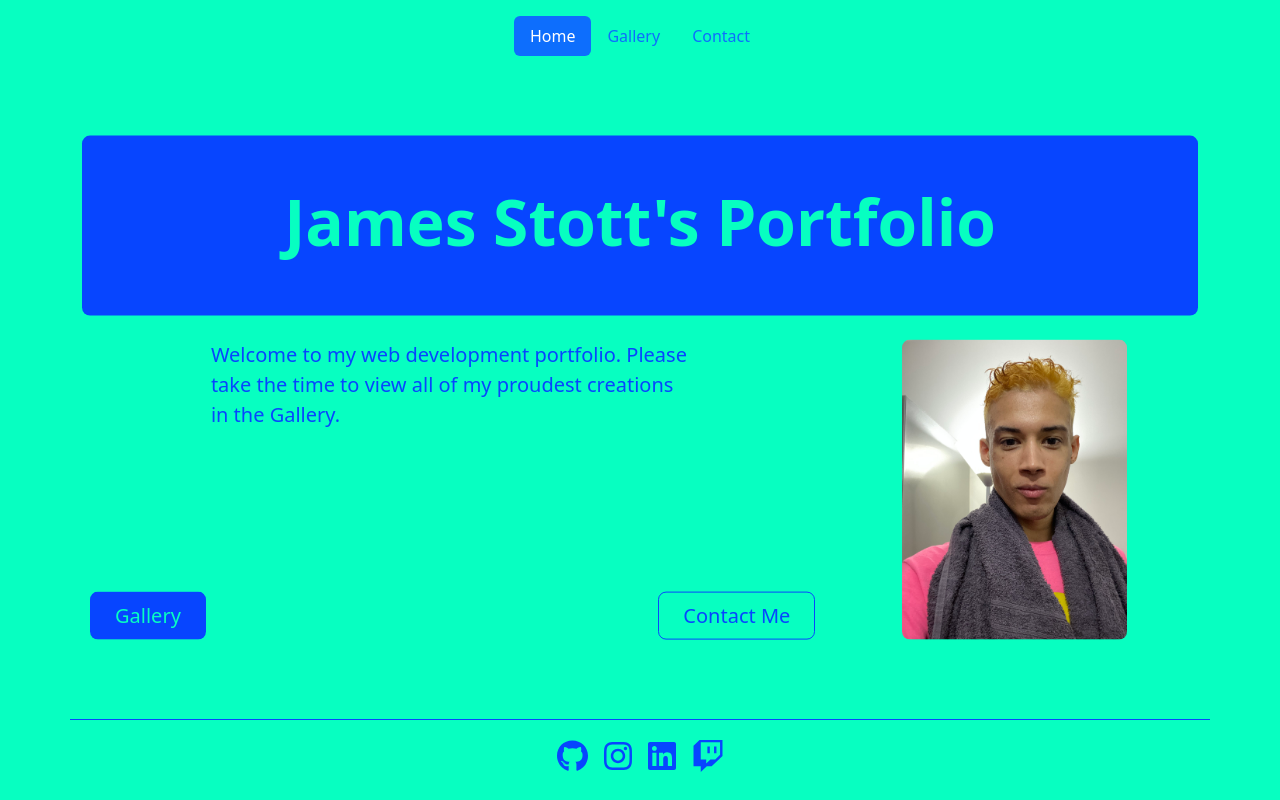
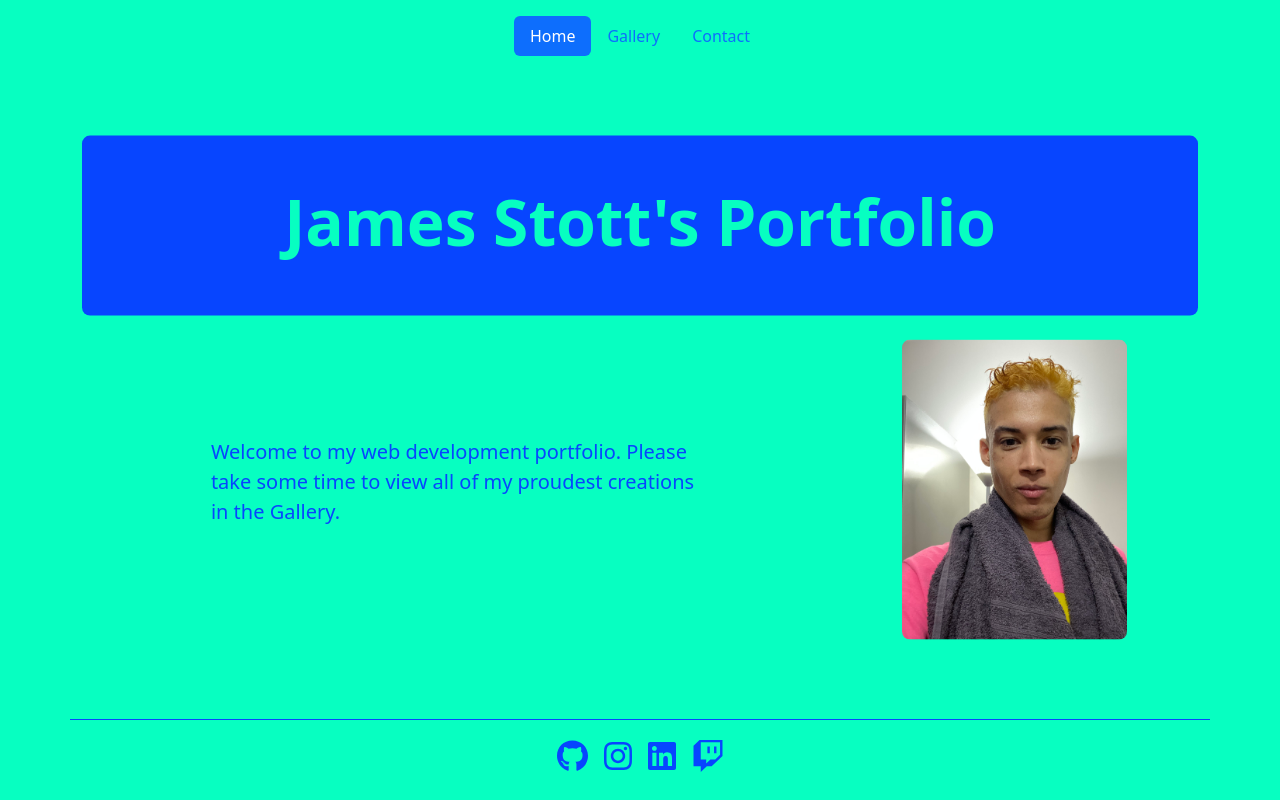
Before and after one commit to jamesaps/react-portfolio, a React (Vite) app: page / in a window 1280 px wide. Built offline with nearby package versions, Linux system fonts and the light colour scheme.

Commit message:
update jumbotron styling and remove redundant features

```diff
--- a/src/components/HomeJumbotron.jsx
+++ b/src/components/HomeJumbotron.jsx
@@ -11,26 +11,11 @@
         <h1 className="display-3 fw-bold">James Stott's Portfolio</h1>
       </div>
       <div className="row mt-3 p-2">
-        <div className="col-12 col-sm-8 d-flex flex-column justify-content-between">
+        <div className="col-12 col-sm-8 d-flex flex-column justify-content-center">
           <p className="welcome-text col-lg-8 mx-auto fs-5">
-            Welcome to my web development portfolio. Please take the time to
+            Welcome to my web development portfolio. Please take some time to
             view all of my proudest creations in the Gallery.
           </p>
-
-          <div className="d-inline-flex justify-content-between align-items-end">
-            <Link
-              to="gallery"
-              className="gallery-button d-inline-flex align-items-center btn btn-lg px-4"
-            >
-              Gallery
-            </Link>
-            <Link
-              to="contact"
-              className="contact-me-button btn btn-lg px-4"
-            >
-              Contact Me
-            </Link>
-          </div>
         </div>
 
         <div className="col-12 col-sm-4 order-first order-sm-last d-flex align-items-center justify-content-center">
```
